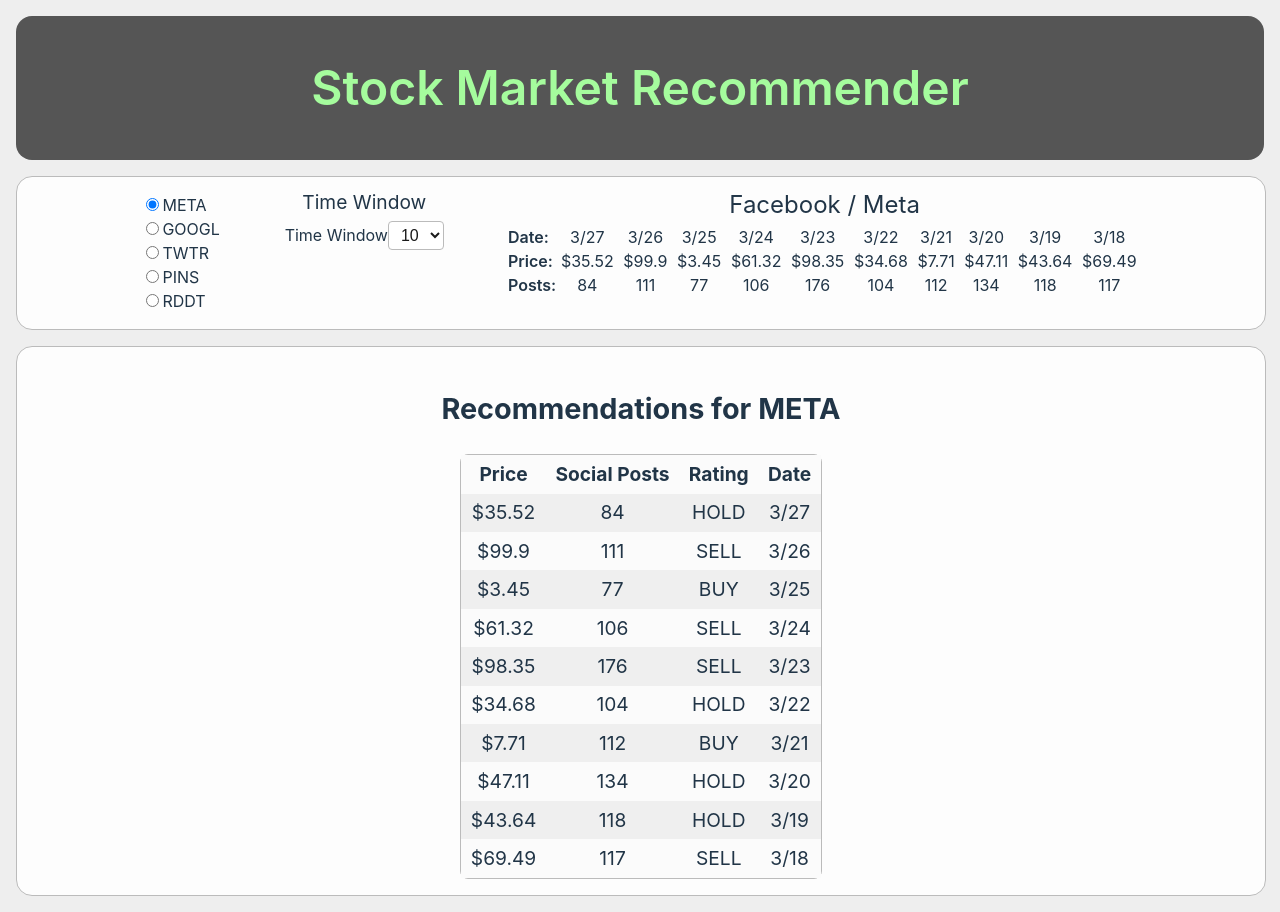
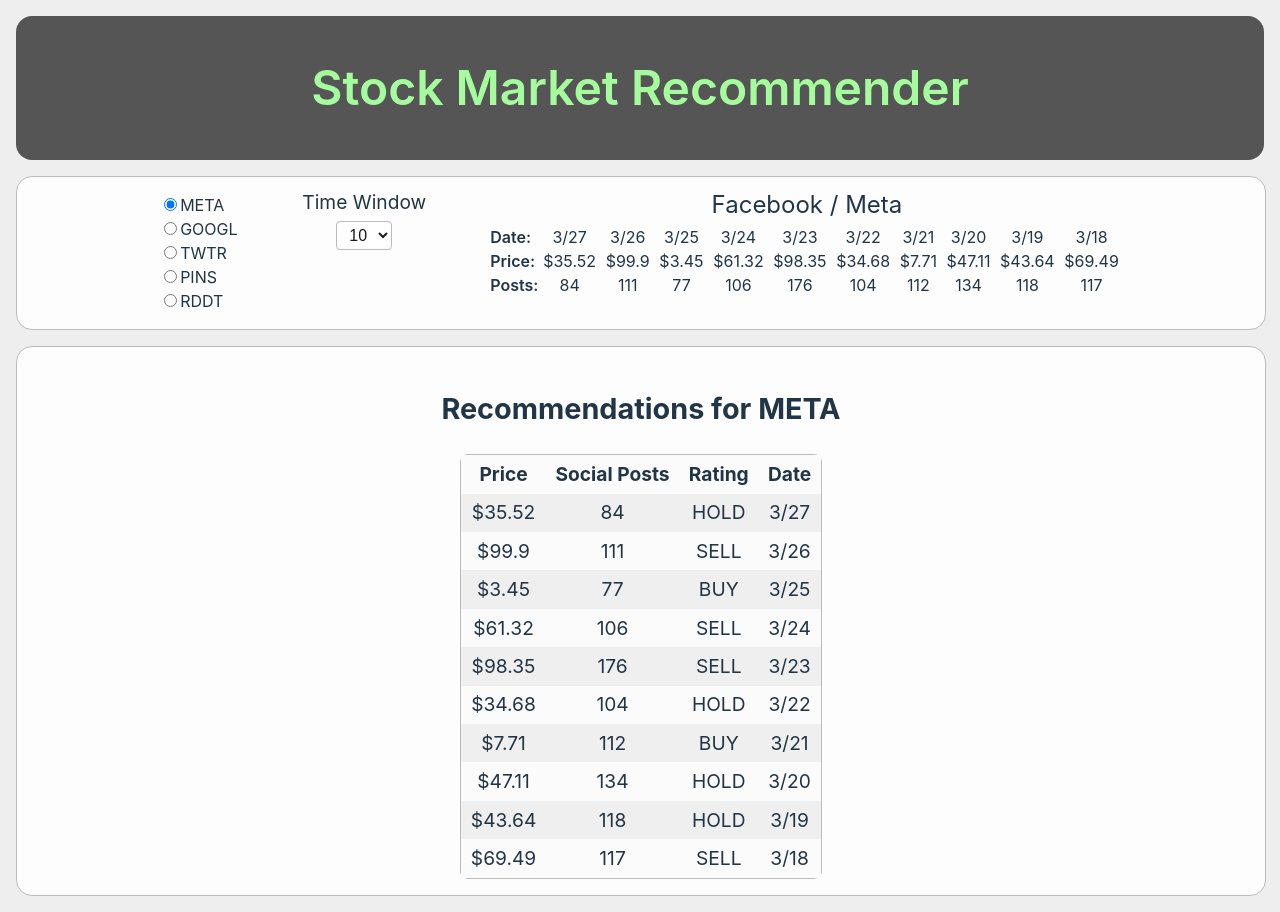
Before and after one commit to krisbelangernelson/stock-prediction, a React (Vite) app: page / in a window 1280 px wide. Both pictures are taken after a click on the radio button "META". Built offline with nearby package versions, Linux system fonts and the light colour scheme.

Commit message:
refactor: remove attributes for test

```diff
--- a/src/components/StockForm/TimeWindow.tsx
+++ b/src/components/StockForm/TimeWindow.tsx
@@ -6,10 +6,7 @@
     <div className="time-window">
       <div>
         <div className="time-title">Time Window</div>
-        <label htmlFor="select-time">
-          Time Window
-        </label>
-        <select role="combobox" name="timeWindow" id="select-time" value={timeWindow} onChange={(e) => { setTimeWindow(e.target.value) }} data-testid="select-time">
+        <select name="timeWindow" id="select-time" value={timeWindow} onChange={(e) => { setTimeWindow(e.target.value) }} data-testid="select-time">
           <option value="5">5</option>
           <option value="10">10</option>
           <option value="20">20</option>
```
